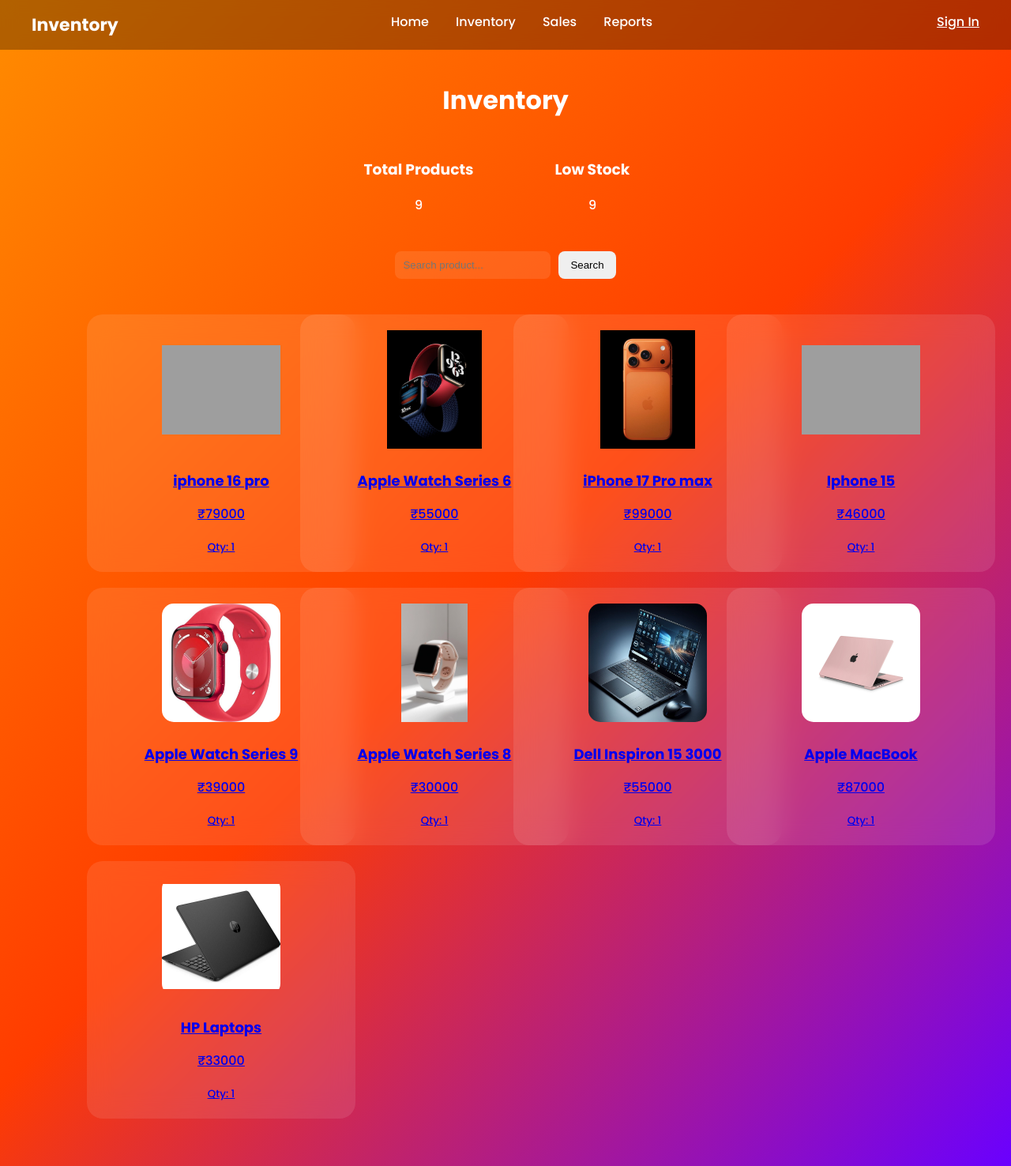
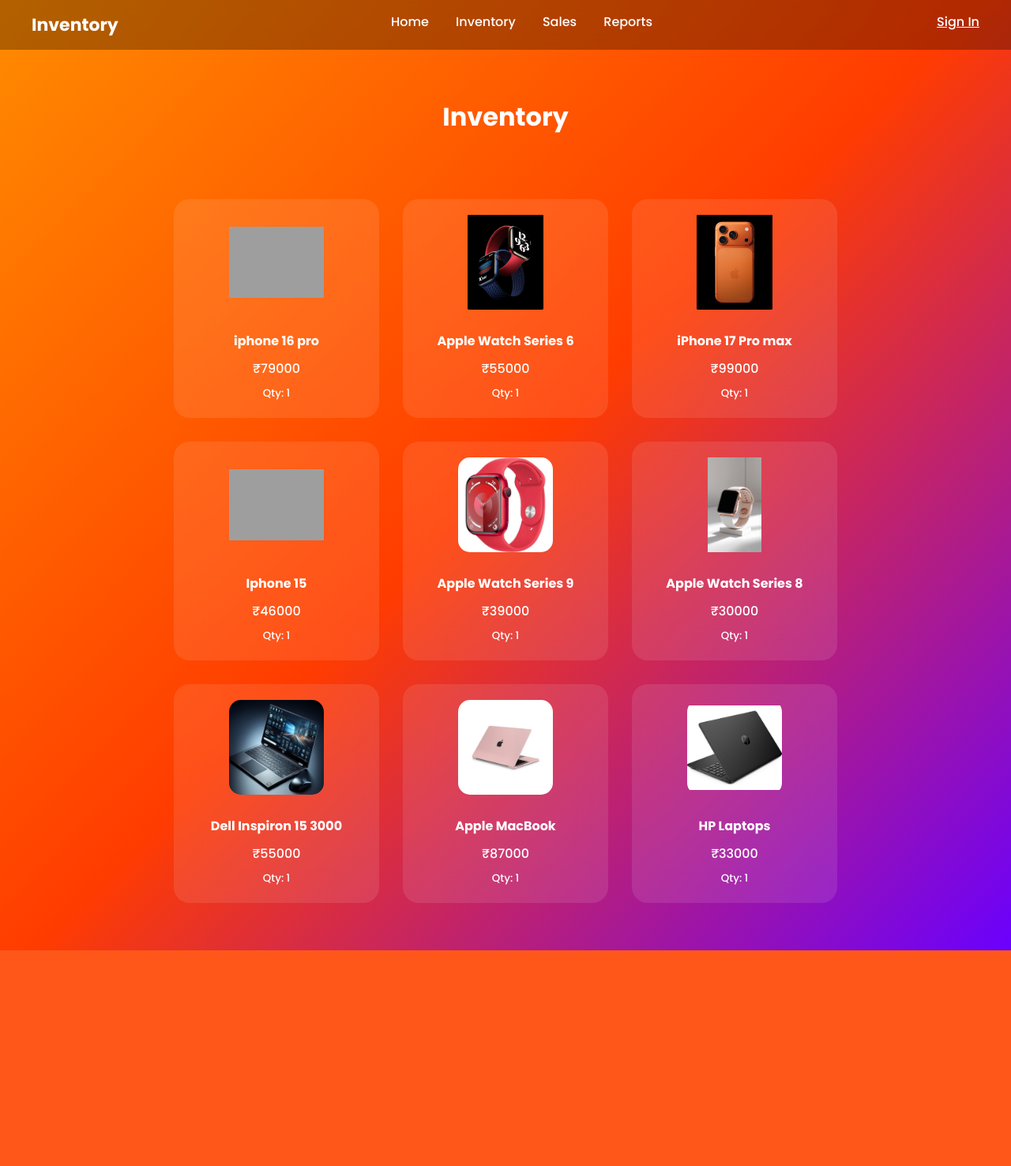
Before and after one commit to Sammohan693/inventory-project, a Django app: page /inventory/ in a window 1280 px wide. Shown: the whole page at 79% size. After the commit the page ends 1203 px from the top, so only its background shows below. Run offline with Django 5.2, Linux system fonts and the light colour scheme; data comes from the database, SQL or seed files in the repository; grey boxes are pictures that could not be loaded.

Commit message:
UI fixed center cards

```diff
--- a/static/css/style.css
+++ b/static/css/style.css
@@ -575,3 +575,49 @@
     font-size: 18px;
     margin: 10px 0;
 }
+
+.container {
+    display: flex;
+    flex-direction: column;
+    align-items: center;
+}
+
+.product-grid {
+    display: flex;
+    flex-wrap: wrap;
+    justify-content: center;
+    gap: 30px;
+    margin-top: 30px;
+}
+
+.product-card {
+    width: 220px;
+    background: rgba(255,255,255,0.1);
+    backdrop-filter: blur(20px);
+    border-radius: 20px;
+    padding: 20px;
+    text-align: center;
+    color: white;
+    text-decoration: none;
+    transition: 0.3s;
+}
+
+.product-card:hover {
+    transform: scale(1.05);
+}
+
+.product-img {
+    width: 120px;
+    height: 120px;
+    object-fit: contain;
+    margin-bottom: 10px;
+}
+
+.product-card h3 {
+    font-size: 16px;
+    margin: 10px 0;
+}
+
+.product-card p {
+    margin: 5px 0;
+}
--- a/templates/inventory.html
+++ b/templates/inventory.html
@@ -4,39 +4,14 @@
 
 <div class="container fade-up">
 
-    <!-- 🔥 TITLE -->
     <h1 class="page-title">Inventory</h1>
 
-    <!-- 🔥 STATS -->
-    <div class="stats-wrapper">
-        <div class="glass-card stat-card">
-            <h3>Total Products</h3>
-            <p>{{ total_products }}</p>
-        </div>
-
-        <div class="glass-card stat-card">
-            <h3>Low Stock</h3>
-            <p>{{ low_stock }}</p>
-        </div>
-    </div>
-
-    <!-- 🔍 SEARCH -->
-    <form method="GET" class="search-wrapper">
-        <input type="text" name="q" placeholder="Search product..." value="{{ request.GET.q }}">
-        <button type="submit">Search</button>
-    </form>
-
-    <!-- 🔥 PRODUCT GRID -->
     <div class="product-grid">
 
         {% for p in products %}
         <a href="{% url 'product_detail' p.id %}" class="product-card">
 
-            {% if p.image %}
-                <img src="{{ p.image }}" class="product-img">
-            {% else %}
-                <img src="https://via.placeholder.com/150" class="product-img">
-            {% endif %}
+            <img src="{{ p.image }}" class="product-img">
 
             <h3>{{ p.name }}</h3>
             <p>₹{{ p.price }}</p>
```
